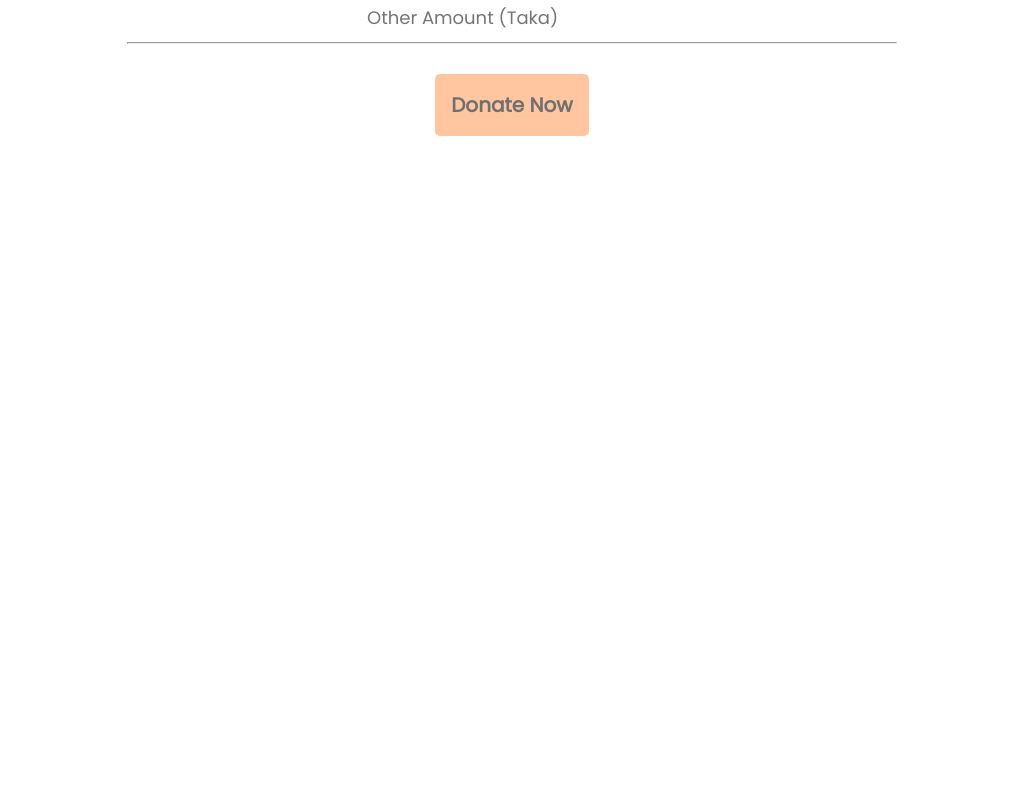
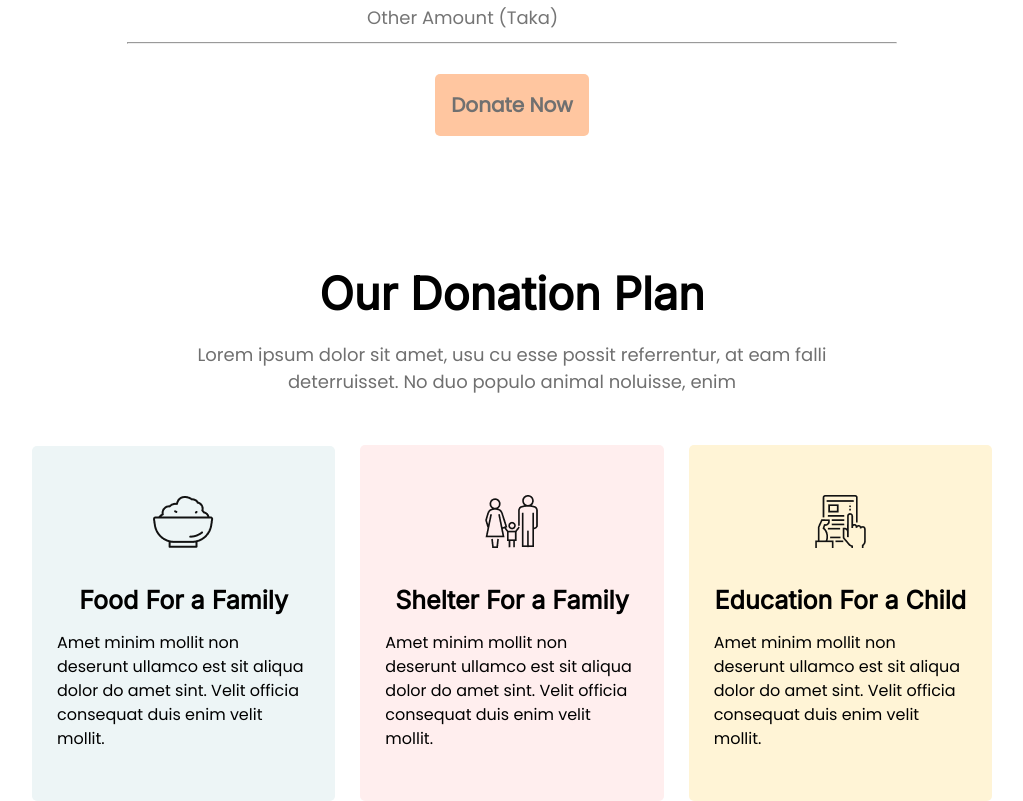
Before and after one commit to Developer-Sahariar-Reza/landing-page-design-with-html-css-2, a plain HTML site: page index.html in a window 1280 px wide. Shown: the part 1229-2030 px from the top of the page, without its empty margins (128-1151 px from the left). Before the commit the page ends 1495 px from the top, so only its background shows below. Drawn offline with Linux system fonts and the light colour scheme.

Commit message:
donation plan section done

```diff
--- a/css/style.css
+++ b/css/style.css
@@ -153,3 +153,67 @@ h6 {
 .line-break-4 {
   margin-top: 30px;
 }
+
+/* donation plan section start  */
+
+.donation-plan {
+  margin: 0 160px;
+}
+
+.donation-plan-title {
+  font-weight: 700;
+  font-size: 45px;
+  text-align: center;
+  margin-bottom: 20px;
+}
+
+.donation-plan-subtitle {
+  font-size: 18px;
+  font-weight: 400;
+  text-align: center;
+}
+
+.line-break-5 {
+  margin-bottom: 50px;
+}
+
+.plan-container {
+  display: flex;
+  justify-content: space-between;
+  align-items: center;
+  gap: 25px;
+}
+
+.plan-box {
+  border-radius: 5px;
+  padding: 50px 25px;
+  text-align: center;
+}
+
+.box-1 {
+  background-color: #edf5f6;
+}
+
+.box-2 {
+  background-color: #ffeeee;
+}
+
+.box-3 {
+  background-color: #fff4d6;
+}
+
+.plan-icon {
+  margin-bottom: 30px;
+}
+
+.plan-title {
+  font-size: 25px;
+  font-weight: 600;
+  margin-bottom: 16px;
+}
+
+.plan-description {
+  font-weight: 400;
+  text-align: left;
+  line-height: 24px;
+}
--- a/index.html
+++ b/index.html
@@ -56,7 +56,7 @@
 
     <!-- main start  -->
     <main>
-      <!-- donate today section  -->
+      <!-- donate today section start  -->
       <section class="donate-today">
         <h3 class="donate-today-title">Donate Today</h3>
 
@@ -96,6 +96,46 @@
           <button class="btn-primary line-break-4">Donate Now</button>
         </div>
       </section>
+
+      <!-- donation plan section start  -->
+      <section class="donation-plan">
+        <h3 class="donation-plan-title">Our Donation Plan</h3>
+
+        <p class="text-primary donation-plan-subtitle">
+          Lorem ipsum dolor sit amet, usu cu esse possit referrentur, at eam
+          falli
+        </p>
+        <p class="text-primary donation-plan-subtitle line-break-5">
+          deterruisset. No duo populo animal noluisse, enim
+        </p>
+
+        <div class="plan-container">
+          <div class="plan-box box-1">
+            <img src="images/icon-1.png" alt="" class="plan-icon" />
+            <h4 class="plan-title">Food For a Family</h4>
+            <p class="plan-description">
+              Amet minim mollit non deserunt ullamco est sit aliqua dolor do
+              amet sint. Velit officia consequat duis enim velit mollit.
+            </p>
+          </div>
+          <div class="plan-box box-2">
+            <img src="images/icon-2.png" alt="" class="plan-icon" />
+            <h4 class="plan-title">Shelter For a Family</h4>
+            <p class="plan-description">
+              Amet minim mollit non deserunt ullamco est sit aliqua dolor do
+              amet sint. Velit officia consequat duis enim velit mollit.
+            </p>
+          </div>
+          <div class="plan-box box-3">
+            <img src="images/icon-3.png" alt="" class="plan-icon" />
+            <h4 class="plan-title">Education For a Child</h4>
+            <p class="plan-description">
+              Amet minim mollit non deserunt ullamco est sit aliqua dolor do
+              amet sint. Velit officia consequat duis enim velit mollit.
+            </p>
+          </div>
+        </div>
+      </section>
     </main>
   </body>
 </html>
```
Also changed, not shown: images/icon-1.png (added), images/icon-2.png (added), images/icon-3.png (added).
